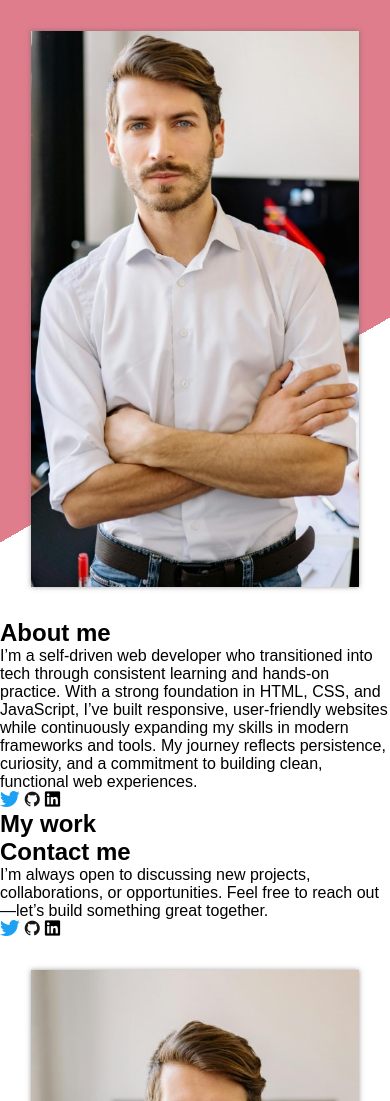
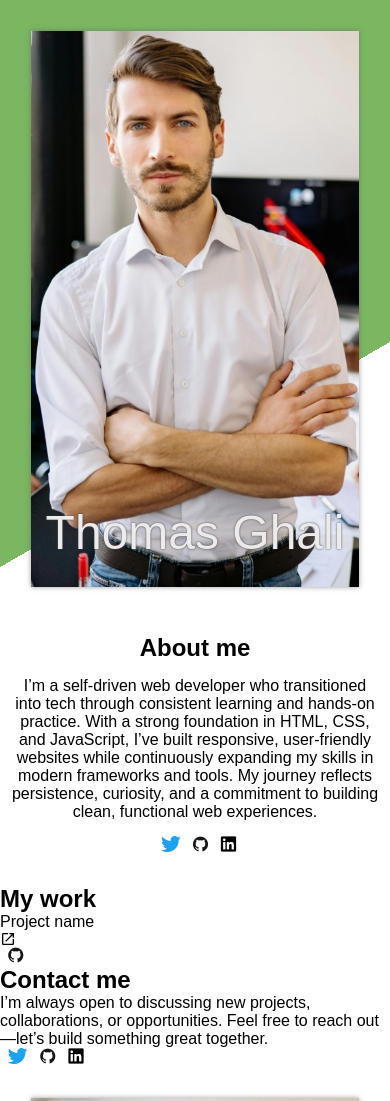
Before and after one commit to ThomasGhali/homepage, a website built with webpack: page src/templates/index.html in a window 390 px wide. Shown: the top 1101 px of the page. Built offline with nearby package versions, Linux system fonts and the light colour scheme.

Commit message:
style: add mobile layout style to header

```diff
--- a/src/styles/style.css
+++ b/src/styles/style.css
@@ -22,21 +22,49 @@ img, picture, video, canvas, svg {
    Header styling
 ======================== */
 
+.ribbon {
+  position: absolute;
+  width: 100%;
+  aspect-ratio: 1/1.5;
+  z-index: -1;
+  background-image: linear-gradient(150deg, #7bb661 70%, white 70% );
+}
+
 .info {
   display: flex;
   flex-direction: column;
   align-items: center;
 }
 
-.ribbon {
-  position: absolute;
-  height: 550px;
-  width: 100%;
-  z-index: -1;
-  background-image: linear-gradient(150deg, rgb(223, 125, 141) 70%, white 70% );
-}
-
 .responsive-img {
+  position: relative;
   margin: 8%;
   box-shadow: 0px 0px 5px 0px rgba(97, 95, 95, 0.619);
 }
+
+.name {
+  position: absolute;
+  bottom: 5%;
+  font-size: clamp(2rem, 20vw, 3rem);
+  text-align: center;
+  width: 100%;
+  color: rgb(236, 234, 234);
+  text-shadow: 0px 0px 2px rgb(60, 60, 60);
+}
+
+#about {
+  margin: 0px 10px 30px 10px;
+}
+
+.about__header, .about__info, .about__contacts {
+  text-align: center;
+  margin-top: 15px;
+}
+
+i {
+  margin-left: 2%;
+}
+
+  /* ========================
+   Main styling
+======================== */
--- a/src/templates/index.html
+++ b/src/templates/index.html
@@ -27,6 +27,7 @@
         "
         >
         <img src="../images/image1-mobile-480.jpg" alt="developer's picture">
+        <div class="name">Thomas Ghali</div>
       </picture>
       <section id="about">
         <h2 class="about__header">About me</h2>
@@ -49,7 +50,22 @@
     <section id="projects">
       <h2 class="projects__header">My work</h2>
       <div class="projects__container">
+        <div class="project">
+          <img alt="" class="project__img">
+          <div class="project__info-wrapper">
+            <div class="project__info">
+              <div class="project__info-container">
+                <span class="project__name">Project name</span>
+                <div class="project__links">
+                  <img src="../images/open-in-new.svg" alt="open link" width="16px">
+                  <i class="devicon-github-original colored" aria-label="Github profile link"></i>
+                </div>
+              </div>
+              <div class="project__description"></div>
+            </div>
+          </div>
 
+        </div>
       </div>
     </section>
   </main>
```
